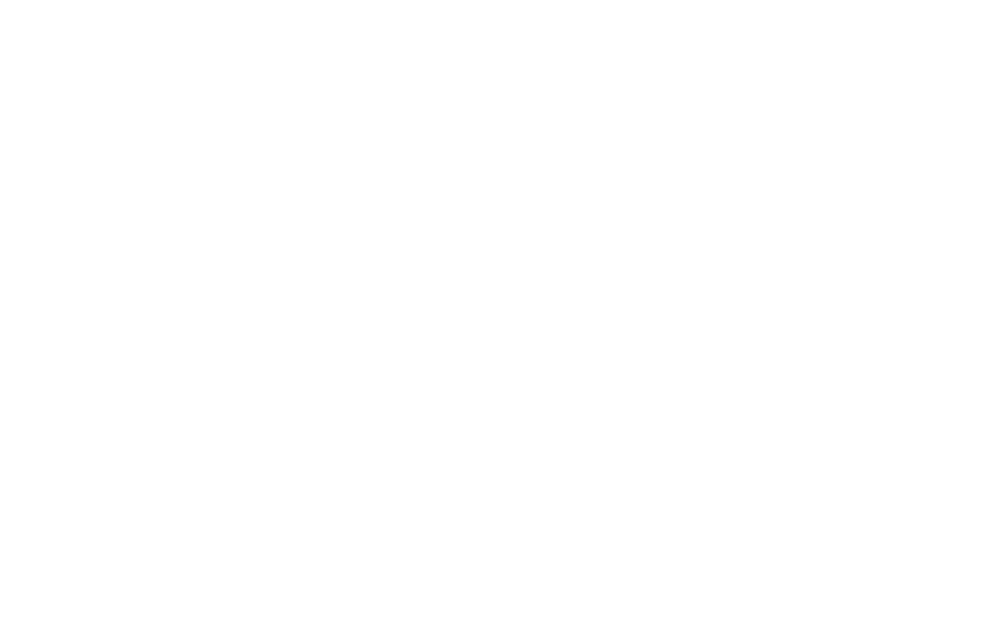
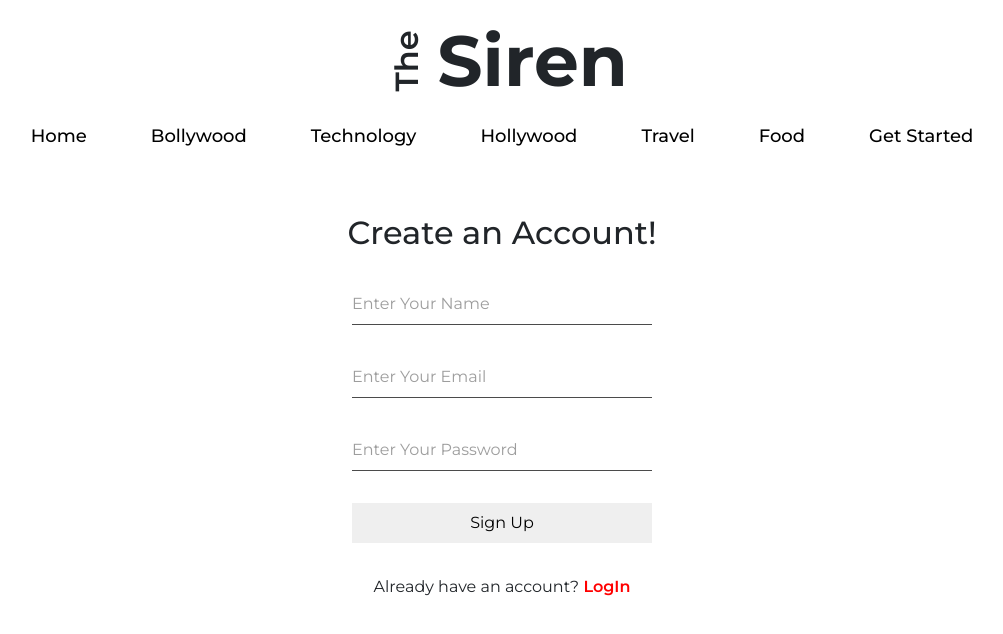
Before and after one commit to ZuberDunge/react-blog, a React (Create React App) app: page /GetStarted in a window 1280 px wide. Shown: the top 634 px of the page, without its empty margins (138-1141 px from the left). Built offline with nearby package versions, Linux system fonts and the light colour scheme.

Commit message:
Added login signup ui

```diff
--- a/src/App.js
+++ b/src/App.js
@@ -1,14 +1,14 @@
-import logo from './logo.svg';
+
 import './App.css';
 import { BrowserRouter, Route, Switch } from "react-router-dom";
 import Home from './Components/Home Section/Home';
 import Bollywood from './Components/Bollywood/Bollywood';
 import Technology from './Components/Technology/Technology';
-import Food from "./Components/Food/Food"
+// import Food from "./Components/Food/Food"
 import Travel from "./Components/Travel/Travel"
 import Hollywood from "./Components/Hollywood/Hollywood"
 import SinglePost from './Components/Single Post/SinglePost';
-
+import GetStarted from './Components/Get-Started/Get-Started';
 function App() {
   return (
     <div className="App">
@@ -22,7 +22,7 @@
           <Route exact path="/Travel" component={Travel} />
           <Route exact path="/Hollywood" component={Hollywood} />
           <Route exact path="/Food" component={SinglePost} />
-
+          <Route exact path="/GetStarted" component={GetStarted} />
         </Switch>
       </BrowserRouter>
 
--- /dev/null
+++ b/src/Components/Get-Started/Get-Started.css
@@ -0,0 +1,62 @@
+.Log-in {
+    max-width: 800px;
+    width: 100%;
+    margin: 2rem auto;
+    text-align: center;
+}
+
+.login-form {
+    margin-top: 2rem;
+    display: flex;
+    flex-direction: column;
+    justify-content: center;
+    align-items: center;
+    gap: 2rem;
+}
+
+label {
+    text-align: left !important;
+}
+
+input {
+    opacity: 0.7;
+    transition: 0.1s;
+    max-width: 300px;
+    width: 100%;
+    padding: 0.5rem 0rem;
+    outline: 0;
+    border-bottom: 1px solid black;
+    border-right: 0;
+    border-top: 0;
+    border-left: 0;
+}
+
+.signup-text {
+    color: red;
+    font-weight: 600;
+    cursor: pointer;
+}
+
+.login-btn {
+    margin: 0;
+    max-width: 300px;
+    width: 100%;
+    border: 0;
+    outline: 0;
+    padding: 0.5rem 1rem;
+    transition: 0.3s;
+}
+
+input:focus {
+    opacity: 1;
+    border-bottom: 2px solid black;
+}
+
+.login-btn:hover {
+    background-color: black;
+    color: white;
+}
+
+.text-center {
+    text-align: center;
+}
--- /dev/null
+++ b/src/Components/Get-Started/Get-Started.js
@@ -0,0 +1,24 @@
+import './Get-Started.css';
+import React, { useState } from "react";
+import NavBar from '../Nav/Nav';
+// import Footer from '../Footer/Footer';
+import LogIn from './LogIn';
+import SignUp from './SignUp';
+function GetStarted() {
+    const [isNew, setActive] = useState(false)
+    const clickHandler = () => setActive((prevState) => !prevState);
+
+    return (
+        <>
+            <NavBar />
+            {isNew ? <LogIn /> : <SignUp />}
+            <p className="text-center">
+                {isNew ? "Don't have an account?" : "Already have an account?"}
+                <span className="signup-text" onClick={clickHandler}> {isNew ? "SignUp" : "LogIn"}</span></p>
+
+            {/* <Footer /> */}
+        </>
+    );
+}
+
+export default GetStarted;
--- /dev/null
+++ b/src/Components/Get-Started/LogIn.js
@@ -0,0 +1,49 @@
+import './Get-Started.css';
+import React, { useState } from "react";
+
+function LogIn() {
+
+    const [isValid, setActive] = useState(false)
+    var [emailValue, checkEmail] = useState("")
+    var [passValue, checkPass] = useState("")
+
+    const checkValid = (e) => {
+        e.preventDefault();
+        if (emailValue === "sahil@gmail.com" && passValue === "123") {
+            setActive((prevState) => !prevState);
+        } else {
+            alert("invalid")
+        }
+    }
+
+
+    const clickHandler = () => setActive((prevState) => !prevState);
+
+    return (
+        <>
+
+            <div className="Log-in">
+                <h2 >Welcome Back!</h2>
+                {isValid ? <h2 >Welcome Back!</h2> :
+                    <form className="login-form">
+                        {/* <label>Email: </label> */}
+                        <input required
+                            onChange={e => checkEmail(e.target.value)}
+                            placeholder="Enter Your Email" type="email" />
+
+                        {/* <label>Password: </label> */}
+                        <input onChange={e => checkPass(e.target.value)}
+                            required placeholder="Enter Your Password" type="Password" />
+
+                        <button type="submit" onClick={checkValid} className="login-btn">Log In</button>
+
+
+                    </form>}
+            </div>
+
+
+        </>
+    );
+}
+
+export default LogIn;
--- /dev/null
+++ b/src/Components/Get-Started/SignUp.js
@@ -0,0 +1,31 @@
+import './Get-Started.css';
+import React from "react";
+
+function SignUp() {
+
+    return (
+        <>
+
+            <div className="Log-in">
+                <h2 >Create an Account!</h2>
+                <form className="login-form">
+                    {/* <label>Email: </label> */}
+                    <input required placeholder="Enter Your Name" type="Name" />
+                    <input required placeholder="Enter Your Email" type="email" />
+
+                    {/* <label>Password: </label> */}
+                    <input required placeholder="Enter Your Password" type="Password" />
+
+                    <button type="submit" className="login-btn">Sign Up</button>
+
+
+
+                </form>
+            </div>
+
+
+        </>
+    );
+}
+
+export default SignUp;
```
